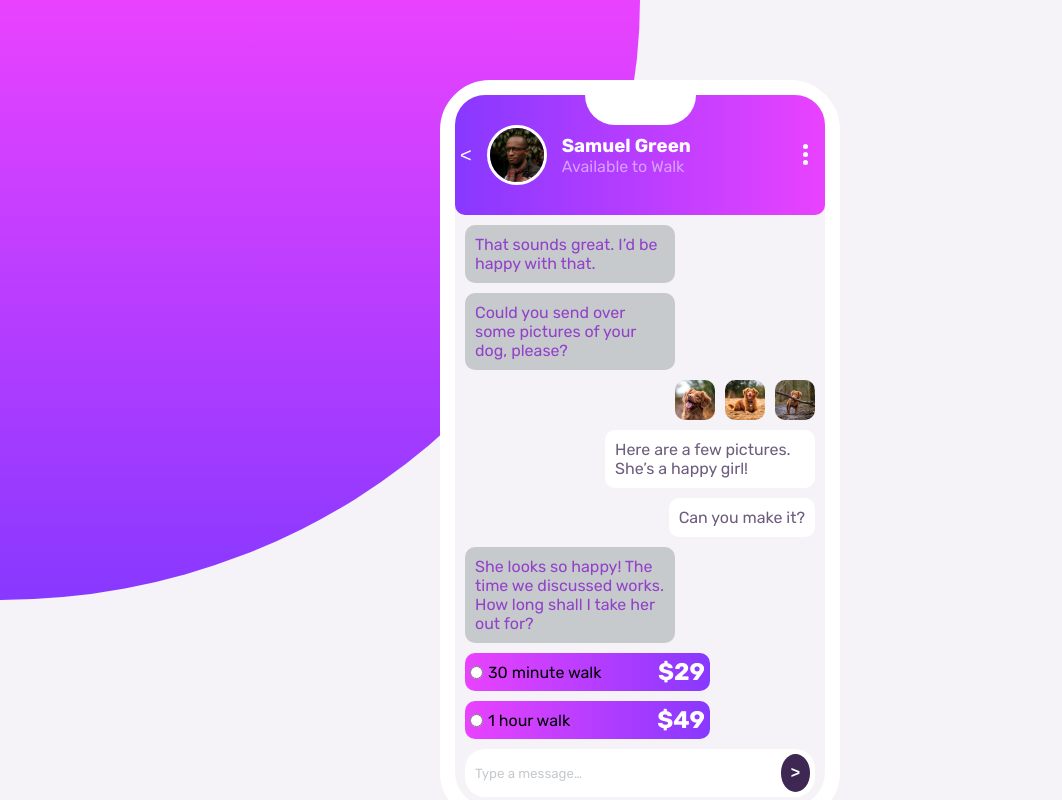
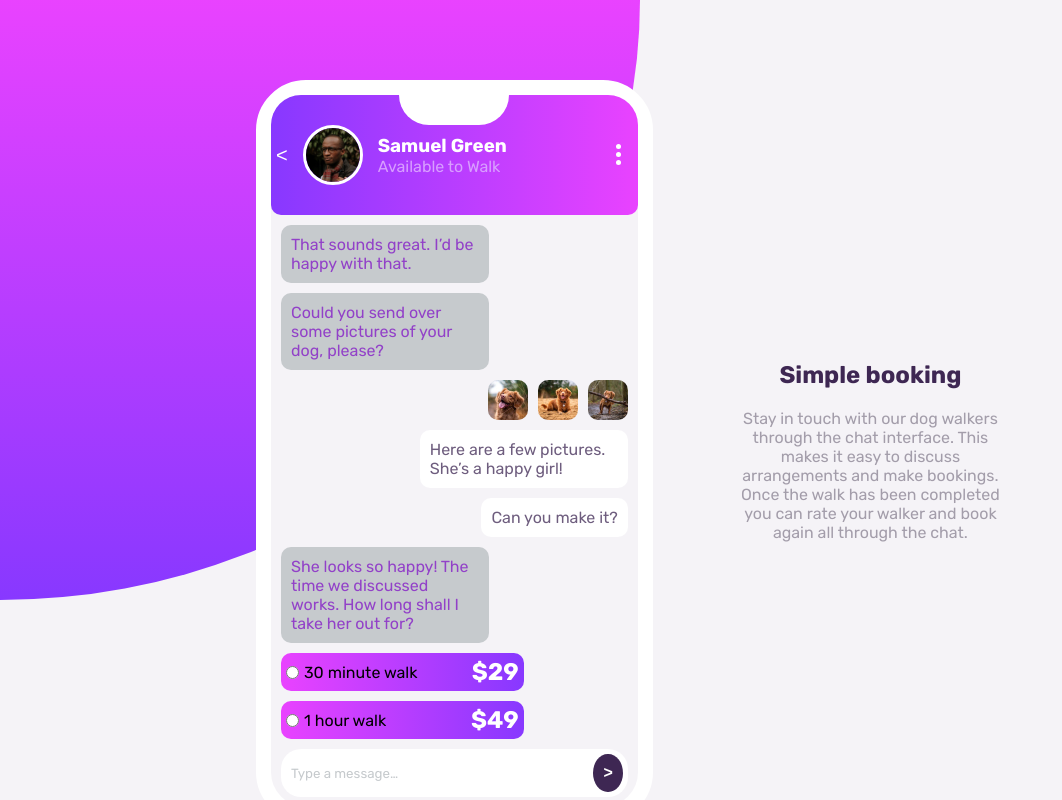
Before and after one commit to zs21/chat_app, a plain HTML site: page index.html in a window 1280 px wide. Shown: the top 800 px of the page, without its empty margins (0-1062 px from the left). Drawn offline with Linux system fonts and the light colour scheme.

Commit message:
added responsive query

```diff
--- a/style.css
+++ b/style.css
@@ -252,3 +252,26 @@ main {
    .attribution {
        display: none;
    }
+
+   @media only screen and (min-width: 800px) {
+
+    main {
+        flex-direction: row;
+        justify-content: center;
+        gap: 5vw;
+    }
+
+
+    .about {
+        max-width: 40%;
+    }
+
+   }
+
+   @media only screen and (min-width: 1200px) {
+
+    main {
+        max-width: 60%;
+    }
+
+}
```
